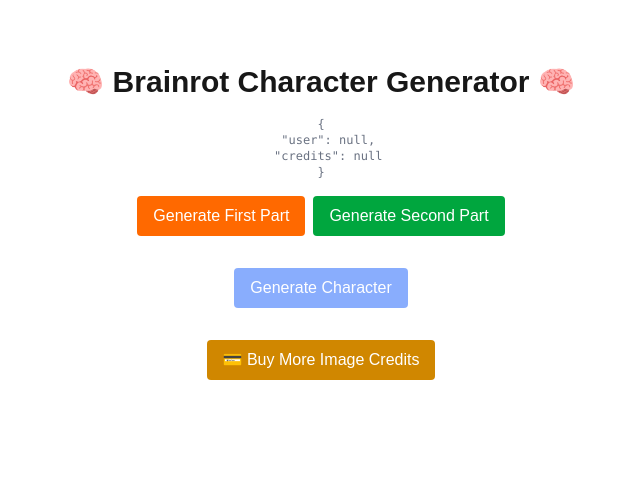
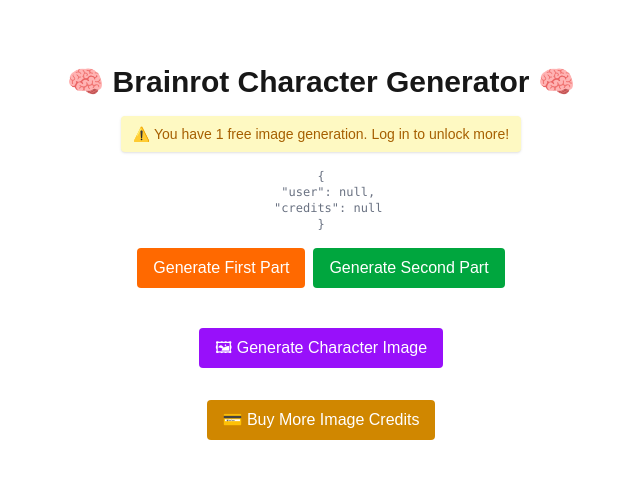
Before and after one commit to nothier7/brainrot-fusion, a Next.js app: page /character-generator in a window 1280 px wide. Shown: the top 478 px of the page, without its empty margins (319-959 px from the left). Built offline with nearby package versions, Linux system fonts and the light colour scheme; no server answers.

Commit message:
Added a warning banner, one time free generation.

```diff
--- a/src/app/character-generator/page.tsx
+++ b/src/app/character-generator/page.tsx
@@ -68,6 +68,19 @@ export default function CharacterGeneratorPage() {
   };
 
 
+  const getAnonymousUsage = () => {
+    if (typeof window === 'undefined') return 0;
+    return parseInt(localStorage.getItem('anonImageUses') || '0', 10);
+  };
+
+  const incrementAnonymousUsage = () => {
+    const used = getAnonymousUsage() + 1;
+    localStorage.setItem('anonImageUses', used.toString());
+    return used;
+  };
+
+
+
   const handleBuyCredits = async () => {
     const { data: { user } } = await supabase.auth.getUser();
 
@@ -107,6 +120,12 @@ export default function CharacterGeneratorPage() {
   return (
     <div className="max-w-xl mx-auto mt-10 p-6 flex flex-col gap-4 items-center text-center">
       <h1 className="text-3xl font-bold">🧠 Brainrot Character Generator 🧠</h1>
+      {!user && (
+        <div className="text-sm text-yellow-700 bg-yellow-100 px-3 py-2 rounded shadow">
+          ⚠️ You have 1 free image generation. Log in to unlock more!
+        </div>
+      )}
+
 
       {user && (
         <div className="bg-white text-gray-700 p-3 rounded shadow mb-4 w-full text-left">
@@ -143,28 +162,23 @@ export default function CharacterGeneratorPage() {
       </div>
 
       <button
-        onClick={generateCharacter}
-        disabled={!nameStart || !nameEnd || loading || generated}
-        className="bg-blue-600 hover:bg-blue-400 text-white px-4 py-2 rounded disabled:opacity-50"
-      >
-        {loading ? 'Generating...' : 'Generate Character'}
-      </button>
+        onClick={async () => {
+          const { data: { user: currentUser } } = await supabase.auth.getUser();
 
-      {description && quote && (
-        <div className="mt-6 bg-gray-100  text-black p-4 rounded shadow w-full">
-            <h2 className="text-xl text-black font-bold mb-2">{nameStart} {nameEnd}</h2>
-            <p className='text-black'><strong>Appearance:</strong> {description}</p>
-            <p className=" text-black italic mt-2">“{quote}”</p>
-        </div>
-        )}
+          // Anonymous user logic
+          if (!currentUser) {
+            const used = getAnonymousUsage();
+            if (used >= 1) {
+              alert("🛑 You’ve used your free image. Log in to get more credits.");
+              window.location.href = '/login?redirect=/character-generator';
+              return;
+            } else {
+              incrementAnonymousUsage();
+            }
+          }
 
-        {generated && !imageUrl && (
-        <button
-            onClick={async () => {
-              const { data: { user } } = await supabase.auth.getUser();
-              if (!user || credits === null) return;
-
-              if (credits <= 0) {
+          // Logged-in + credit check
+          if (currentUser && credits !== null && credits <= 0) {
             alert("❌ You're out of image credits.");
             return;
           }
@@ -181,19 +195,19 @@ export default function CharacterGeneratorPage() {
           setImageUrl(data.imageUrl);
           setLoadingImage(false);
 
-              // 🧮 Deduct 1 credit from Supabase
+          // Deduct credit if logged in
+          if (currentUser && credits !== null) {
             await supabase
               .from('profiles')
               .update({ credits: credits - 1 })
-                .eq('id', user.id);
+              .eq('id', currentUser.id);
             setCredits(credits - 1);
+          }
         }}
-
             className="mt-2 bg-purple-600 text-white px-4 py-2 rounded"
         >
             {loadingImage ? 'Generating Image...' : '🖼 Generate Character Image'}
         </button>
-        )}
 
         {imageUrl && (
         <img
```
Lines whose indentation alone changed are shown as unchanged.
